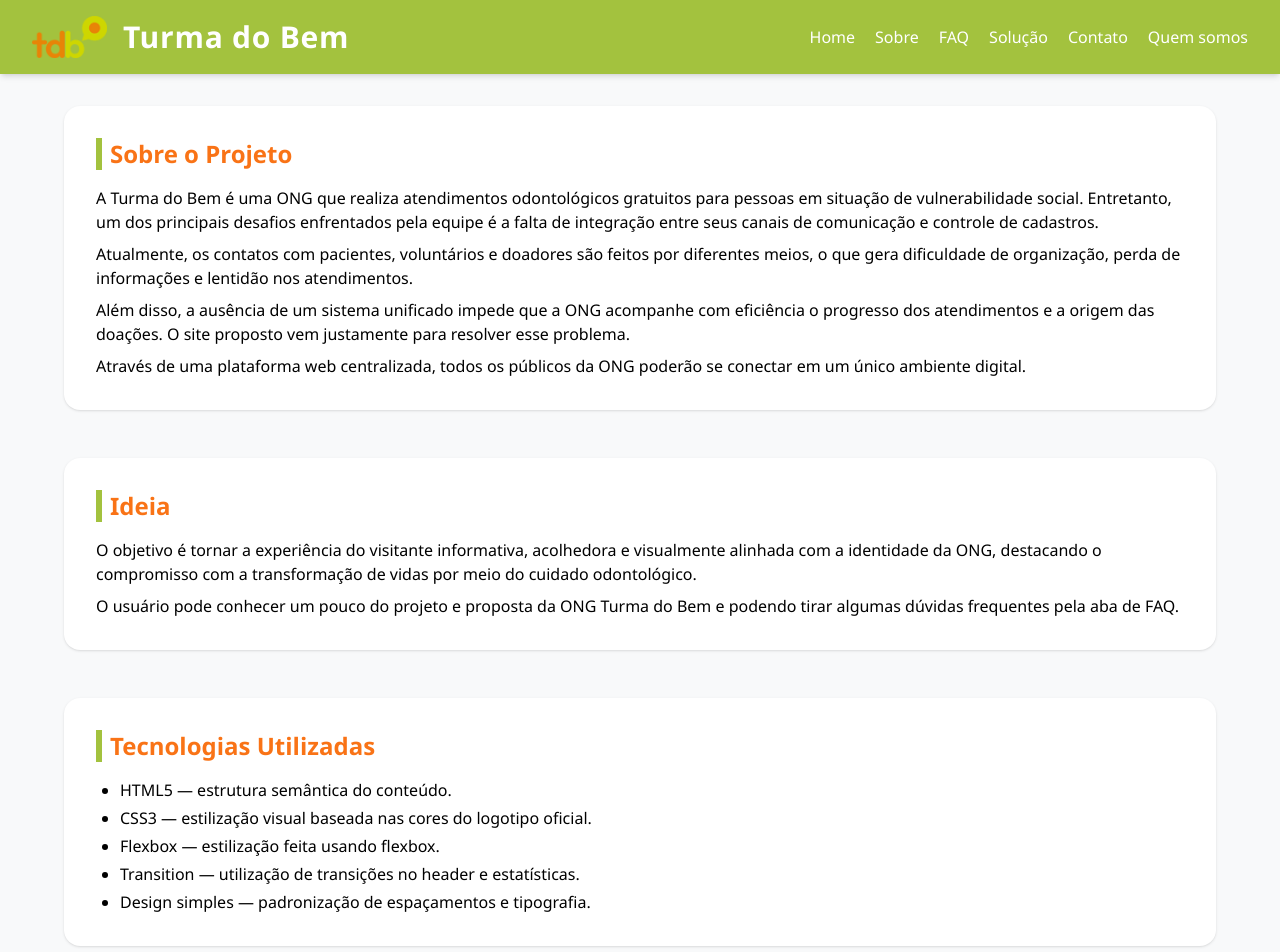
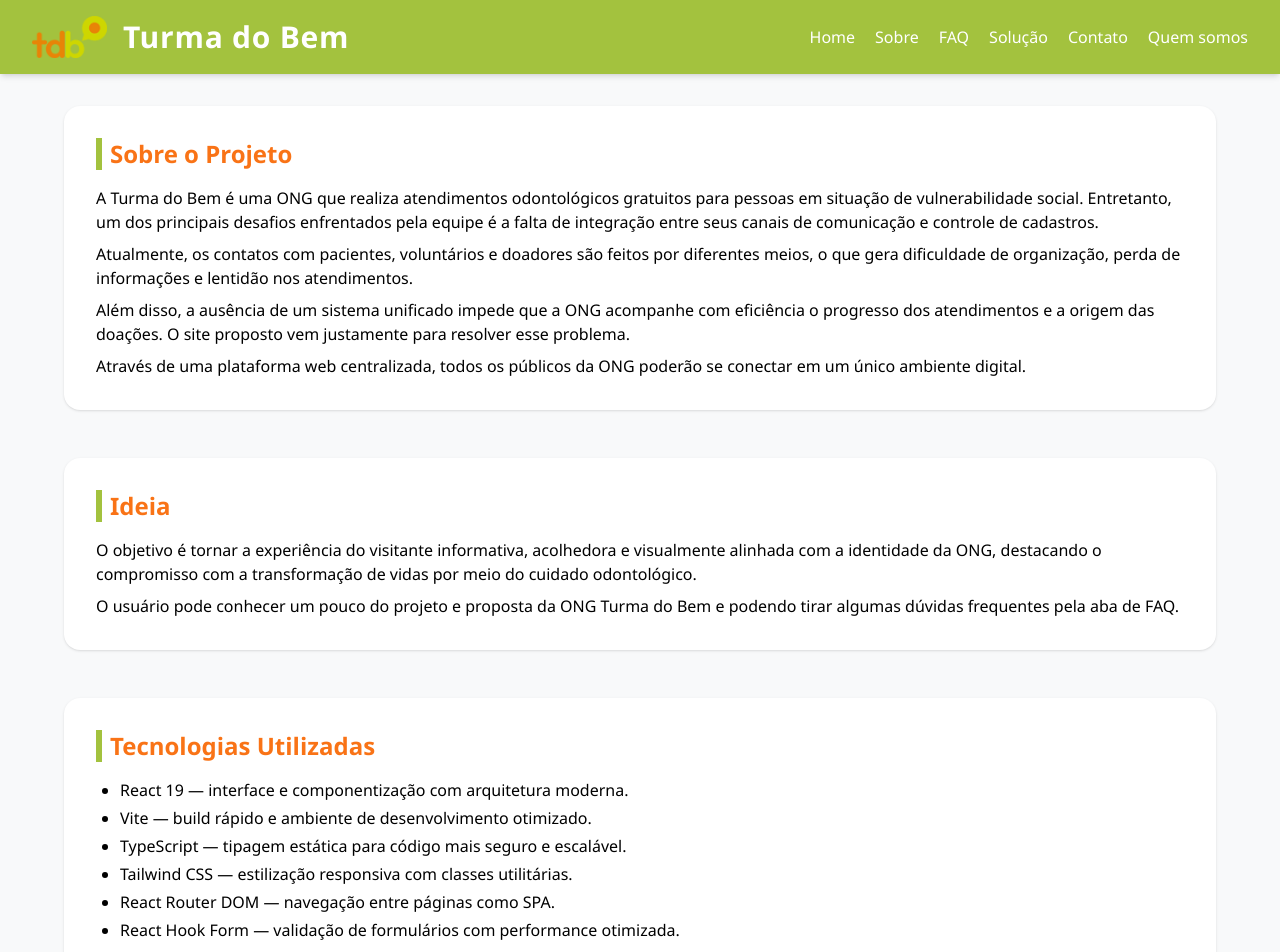
Before and after one commit to luisrodriguesss/Projetoturmadobem, a React (Vite) app: page /sobre in a window 1280 px wide. Shown: the top 952 px of the page. Built offline with nearby package versions, Linux system fonts and the light colour scheme.

Commit message:
refactor: atualização do arquivo README e dos components para melhor funcionalidade

```diff
--- a/src/components/Footer.tsx
+++ b/src/components/Footer.tsx
@@ -1,7 +1,11 @@
-export default function Footer() {
+interface FooterProps {
+  ano?: number
+}
+
+export default function Footer({ ano = 2025 }: FooterProps) {
   return (
     <footer className="bg-[#a3c23e] text-[#222] text-center py-4 font-medium shadow-inner">
-      <p>&copy; 2025 Turma do Bem — Todos os direitos reservados</p>
+      <p>&copy; {ano} Turma do Bem — Todos os direitos reservados</p>
     </footer>
   )
 }
--- a/src/pages/Sobre.tsx
+++ b/src/pages/Sobre.tsx
@@ -50,11 +50,12 @@ export default function Sobre() {
           Tecnologias Utilizadas
         </h2>
         <ul className="list-disc pl-6 mt-2 space-y-1">
-          <li>HTML5 — estrutura semântica do conteúdo.</li>
-          <li>CSS3 — estilização visual baseada nas cores do logotipo oficial.</li>
-          <li>Flexbox — estilização feita usando flexbox.</li>
-          <li>Transition — utilização de transições no header e estatísticas.</li>
-          <li>Design simples — padronização de espaçamentos e tipografia.</li>
+          <li>React 19 — interface e componentização com arquitetura moderna.</li>
+          <li>Vite — build rápido e ambiente de desenvolvimento otimizado.</li>
+          <li>TypeScript — tipagem estática para código mais seguro e escalável.</li>
+          <li>Tailwind CSS — estilização responsiva com classes utilitárias.</li>
+          <li>React Router DOM — navegação entre páginas como SPA.</li>
+          <li>React Hook Form — validação de formulários com performance otimizada.</li>
         </ul>
       </section>
 
```
Also changed, not shown: 1 other file (tests, documents, lock files or other folders).
